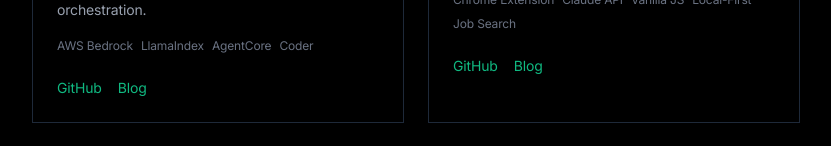
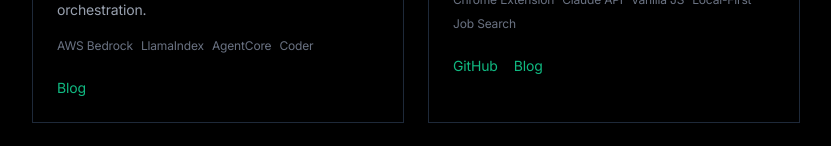
Before and after one commit to udirno/portfolio, a Next.js app: page /projects in a window 1280 px wide. Shown: the part 474-620 px from the top of the page, without its empty margins (224-1055 px from the left). Built offline with nearby package versions, Linux system fonts and the light colour scheme.

Commit message:
Fix: Only show GitHub link when URL exists
- Added conditional rendering for GitHub link (same as Blog link)
- Prevents empty GitHub label from showing when no URL is present

Co-Authored-By: Claude Sonnet 4.5 <noreply@anthropic.com>

```diff
--- a/app/projects/page.tsx
+++ b/app/projects/page.tsx
@@ -101,6 +101,7 @@ export default function Projects() {
 
                     {/* Links */}
                     <div className="flex gap-4 text-sm pt-2">
+                      {project.githubUrl && (
                         <a
                           href={project.githubUrl}
                           target="_blank"
@@ -109,6 +110,7 @@ export default function Projects() {
                         >
                           GitHub
                         </a>
+                      )}
                       {project.blogUrl && (
                         <a
                           href={project.blogUrl}
```
Lines whose indentation alone changed are shown as unchanged.
